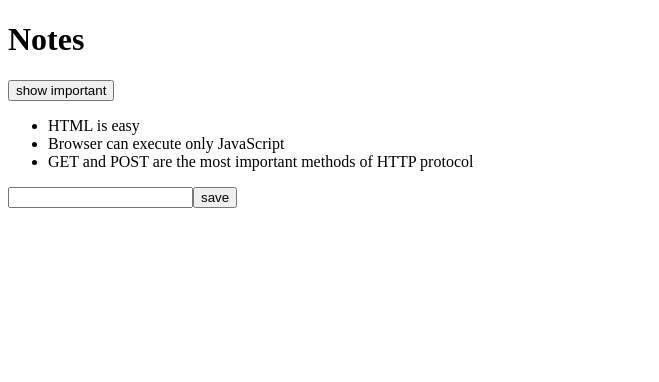
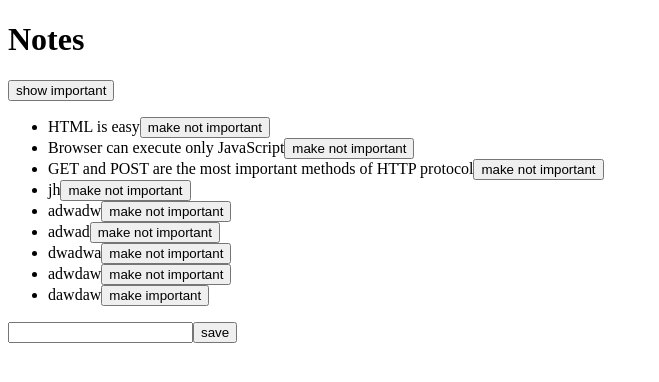
Before and after one commit to emiliewz/fs, a React (Create React App) app in the folder part2/: page / in a window 1280 px wide. Shown: the top 382 px of the page, without its empty margins (0-659 px from the left). Built offline with nearby package versions, Linux system fonts and the light colour scheme; data requests are answered from the project's data file.

Commit message:
Extracting Communication with the Backend into a Separate Module

```diff
--- a/part2/db.json
+++ b/part2/db.json
@@ -8,12 +8,42 @@
     {
       "id": 2,
       "content": "Browser can execute only JavaScript",
-      "important": false
+      "important": true
     },
     {
       "id": 3,
       "content": "GET and POST are the most important methods of HTTP protocol",
       "important": true
+    },
+    {
+      "content": "jh",
+      "important": true,
+      "id": 4
+    },
+    {
+      "content": "adwadw",
+      "important": true,
+      "id": 5
+    },
+    {
+      "content": "adwad",
+      "important": true,
+      "id": 6
+    },
+    {
+      "content": "dwadwa",
+      "important": true,
+      "id": 7
+    },
+    {
+      "content": "adwdaw",
+      "important": true,
+      "id": 8
+    },
+    {
+      "content": "dawdaw",
+      "important": false,
+      "id": 9
     }
   ]
 }
--- a/part2/src/App.js
+++ b/part2/src/App.js
@@ -1,6 +1,6 @@
 import Note from "./components.js/Note"
 import { useState, useEffect } from "react";
-import axios from "axios";
+import noteService from "./services/notes"
 
 const App = () => {
   const [notes, setNotes] = useState([])
@@ -8,35 +8,38 @@
   const [showAll, setShowAll] = useState(true)
 
   useEffect(() => {
-    console.log('effect')
-
-    const eventHandler = response => {
-      console.log(response)
-      setNotes(response.data)
-    }
-
-    const promise = axios.get('http://localhost:3001/notes')
-    promise.then(eventHandler)
+    noteService
+      .getAll()
+      .then(initialNotes => setNotes(initialNotes))
   }, [])
 
-  console.log('render', notes.length, 'notes')
+  const toggleImportanceOf = id => {
+    const note = notes.find(n => n.id === id)
+    const changedNote = { ...note, important: !note.important }
+
+    noteService
+      .update(id, changedNote)
+      .then(initialNotes => {
+        setNotes(notes.map(n => n.id !== id ? n : initialNotes))
+      })
+  }
 
   const addNote = e => {
     e.preventDefault()
     const noteObject = {
       content: newNote,
-      important: Math.random() < 0.5,
-      id: notes.length + 1,
+      important: Math.random() > 0.5
     }
 
-    setNotes(notes.concat(noteObject))
-    setNewNote('')
+    noteService
+      .create(noteObject)
+      .then(initialNotes => {
+        setNotes(notes.concat(initialNotes))
+        setNewNote('')
+      })
   }
 
-  const handleNoteChange = e => {
-    console.log(e.target.value)
-    setNewNote(e.target.value)
-  }
+  const handleNoteChange = e => setNewNote(e.target.value)
 
   const noteToShow = showAll
     ? notes
@@ -52,7 +55,11 @@
       </div>
       <ul>
         {noteToShow.map(note =>
-          <Note key={note.id} note={note} />
+          <Note
+            key={note.id}
+            note={note}
+            toggleImportance={() => toggleImportanceOf(note.id)}
+          />
         )}
       </ul>
       <form onSubmit={addNote}>
--- a/part2/src/components.js/Note.js
+++ b/part2/src/components.js/Note.js
@@ -1,7 +1,14 @@
 
-const Note = ({ note }) => {
+const Note = ({ note, toggleImportance }) => {
+  const label = note.important
+    ? 'make not important'
+    : 'make important'
+
   return (
-    <li>{note.content}</li>
+    <li>
+      {note.content}
+      <button onClick={toggleImportance}>{label}</button>
+    </li>
   )
 }
 
--- /dev/null
+++ b/part2/src/services/notes.js
@@ -0,0 +1,23 @@
+import axios from "axios";
+const baseUrl = 'http://localhost:3001/notes'
+
+const getAll = () => {
+  const request = axios.get(baseUrl)
+  return request.then(response => response.data)
+}
+
+const create = newObject => {
+  const request = axios.post(baseUrl, newObject)
+  return request.then(response => response.data)
+}
+
+const update = (id, newObject) => {
+  const request = axios.put(`${baseUrl}/${id}`, newObject)
+  return request.then(response => response.data)
+}
+
+export default {
+  getAll: getAll,
+  create: create,
+  update: update
+}
```
